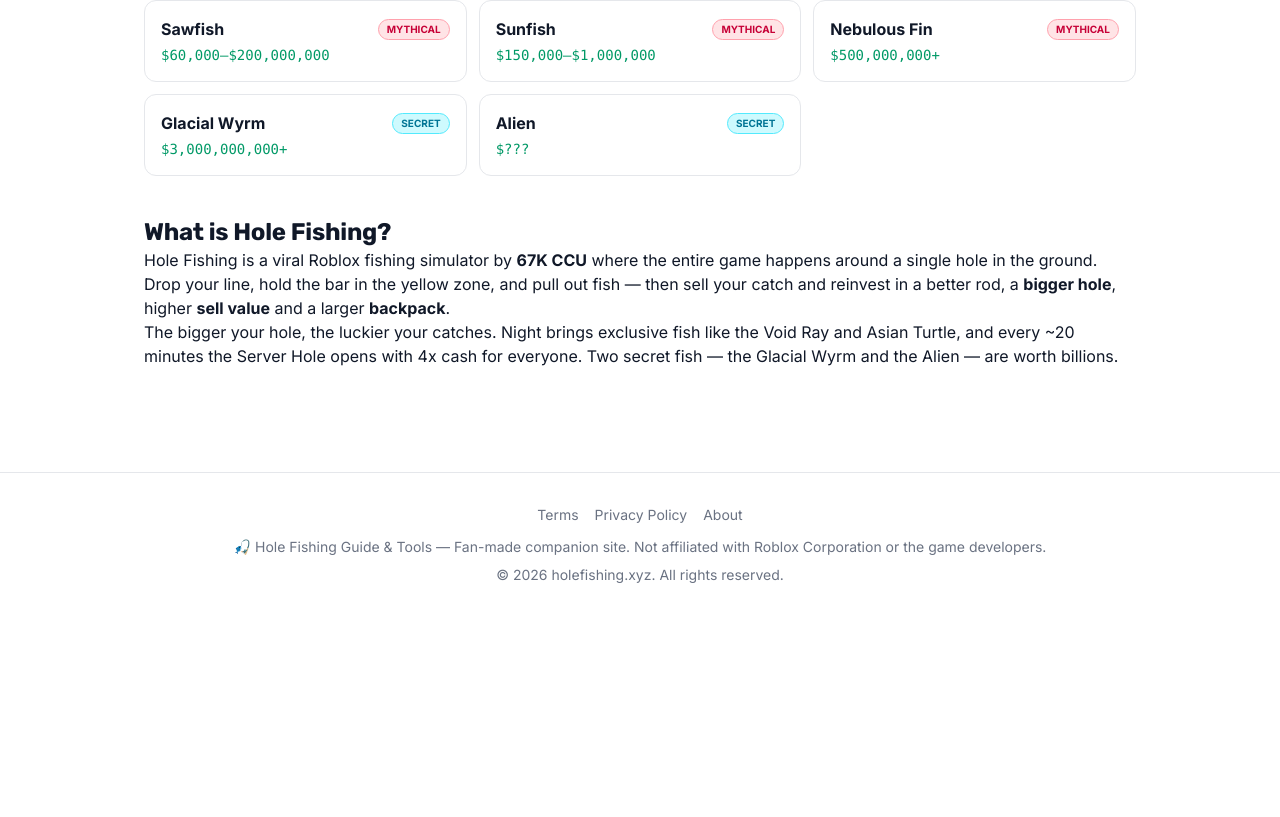
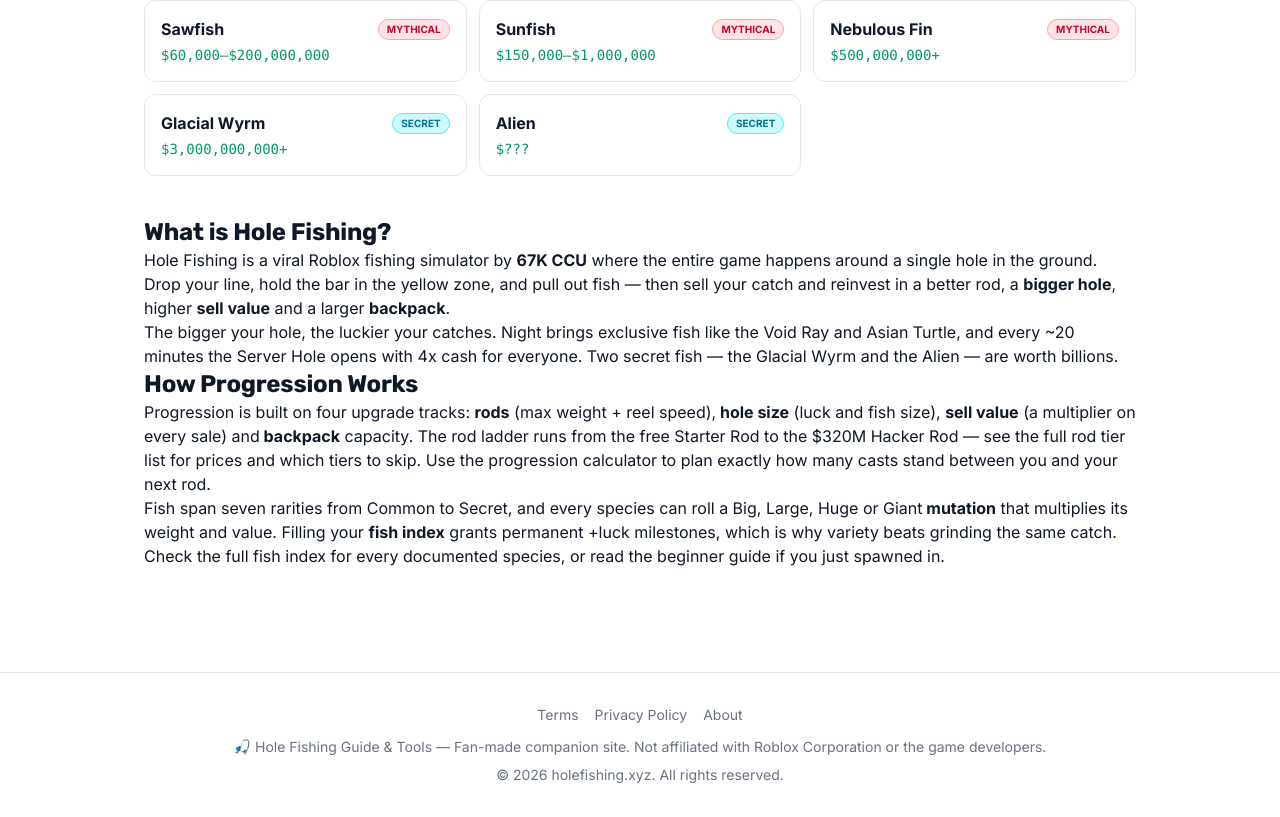
Before and after one commit to ken-fs/holefishing, a Next.js app: page / in a window 1280 px wide. Shown: the part 1233-2050 px from the top of the page. Before the commit the page ends 1850 px from the top, so only its background shows below. Built offline with nearby package versions, Linux system fonts and the light colour scheme.

Commit message:
seo: llms.txt, security headers, WebSite schema, expand thin pages (codes/updates/home)

```diff
--- a/src/app/codes/page.tsx
+++ b/src/app/codes/page.tsx
@@ -61,6 +61,17 @@
         </div>
       </section>
 
+      <section className="prose prose-gray dark:prose-invert max-w-none mb-10">
+        <h2>Why There Are No Hole Fishing Codes Yet</h2>
+        <p>
+          Hole Fishing is still a young game — it went viral only weeks ago. The developers (67K CCU) built the
+          economy around four in-game systems instead of codes: the free reward chest, the Server Hole event,
+          index luck milestones, and Robux potions/gamepasses. Codes typically arrive when a Roblox game hits a
+          like/visit milestone or ships a major update, so the smart money is on codes appearing alongside a
+          future event. When that happens, this page updates within hours.
+        </p>
+      </section>
+
       <section className="mb-10">
         <h2 className="text-xl font-bold mb-3">Get Free Rewards Without Codes</h2>
         <ul className="space-y-2 text-sm text-gray-700 dark:text-gray-300">
--- a/src/app/page.tsx
+++ b/src/app/page.tsx
@@ -1,6 +1,6 @@
 import Link from 'next/link';
 import { getGameConfig, getAllFish, getRods, RARITY_COLORS } from '@/lib/data';
-import { generateVideoGameSchema, getCurrentDateString } from '@/lib/seo';
+import { generateVideoGameSchema, generateWebSiteSchema, getCurrentDateString } from '@/lib/seo';
 
 const config = getGameConfig();
 
@@ -21,6 +21,7 @@
   return (
     <div className="max-w-5xl mx-auto px-4 py-10">
       <script type="application/ld+json" dangerouslySetInnerHTML={{ __html: JSON.stringify(schema) }} />
+      <script type="application/ld+json" dangerouslySetInnerHTML={{ __html: JSON.stringify(generateWebSiteSchema()) }} />
 
       {/* Hero */}
       <section className="mb-12">
@@ -120,6 +121,21 @@
           and every ~20 minutes the <Link href="/server-hole">Server Hole</Link> opens with 4x cash for everyone.
           Two <Link href="/secret-fish">secret fish</Link> — the Glacial Wyrm and the Alien — are worth billions.
         </p>
+        <h2 className="text-2xl font-black">How Progression Works</h2>
+        <p>
+          Progression is built on four upgrade tracks: <strong>rods</strong> (max weight + reel speed),
+          <strong> hole size</strong> (luck and fish size), <strong>sell value</strong> (a multiplier on every sale) and
+          <strong> backpack</strong> capacity. The rod ladder runs from the free Starter Rod to the $320M Hacker Rod —
+          see the full <Link href="/rods">rod tier list</Link> for prices and which tiers to skip. Use the{' '}
+          <Link href="/calculator">progression calculator</Link> to plan exactly how many casts stand between you and your next rod.
+        </p>
+        <p>
+          Fish span seven rarities from Common to Secret, and every species can roll a Big, Large, Huge or Giant
+          <strong> mutation</strong> that multiplies its weight and value. Filling your <strong>fish index</strong> grants permanent
+          +luck milestones, which is why variety beats grinding the same catch. Check the full{' '}
+          <Link href="/fish">fish index</Link> for every documented species, or read the{' '}
+          <Link href="/beginner-guide">beginner guide</Link> if you just spawned in.
+        </p>
       </section>
     </div>
   );
--- a/src/app/updates/page.tsx
+++ b/src/app/updates/page.tsx
@@ -44,6 +44,16 @@
         </p>
       </article>
 
+      <article className="mb-8 p-5 rounded-xl border border-gray-200 dark:border-gray-800">
+        <h2 className="text-xl font-black mb-2">What to Watch For</h2>
+        <ul className="text-sm text-gray-600 dark:text-gray-400 space-y-2 list-disc list-inside">
+          <li><strong>Event rotations</strong> — the 🏜️ Desert Event is the game&apos;s first limited event; expect themed fish and possibly exclusive rods to rotate out when it ends.</li>
+          <li><strong>Codes system</strong> — not in the game yet; likely to arrive with a milestone celebration. Tracked on the <a href="/codes" className="underline">codes page</a>.</li>
+          <li><strong>New secrets</strong> — the index currently hides two secret slots (Glacial Wyrm, Alien). Updates historically add more.</li>
+          <li><strong>Rod ladder extensions</strong> — the Hacker Rod caps at $320M today; new top-end rods are the natural update lever.</li>
+        </ul>
+      </article>
+
       <p className="text-sm text-gray-500">
         Hole Fishing updates typically land alongside event rotations. Bookmark this page — or check the{' '}
         <a href="/codes" className="underline">codes page</a>, which we check daily for new redemption systems.
--- a/src/lib/seo.ts
+++ b/src/lib/seo.ts
@@ -110,6 +110,16 @@
   return schema;
 }
 
+export function generateWebSiteSchema(): object {
+  return {
+    '@context': 'https://schema.org',
+    '@type': 'WebSite',
+    name: config.seo.siteTitle,
+    url: baseUrl,
+    description: config.seo.siteDescription,
+  };
+}
+
 export function getCurrentDateString(): string {
   const date = new Date();
   return date.toLocaleDateString('en-US', { month: 'long', year: 'numeric' });
```
Also changed, not shown: public/llms.txt (added), 1 other file (tests, documents, lock files or other folders).
